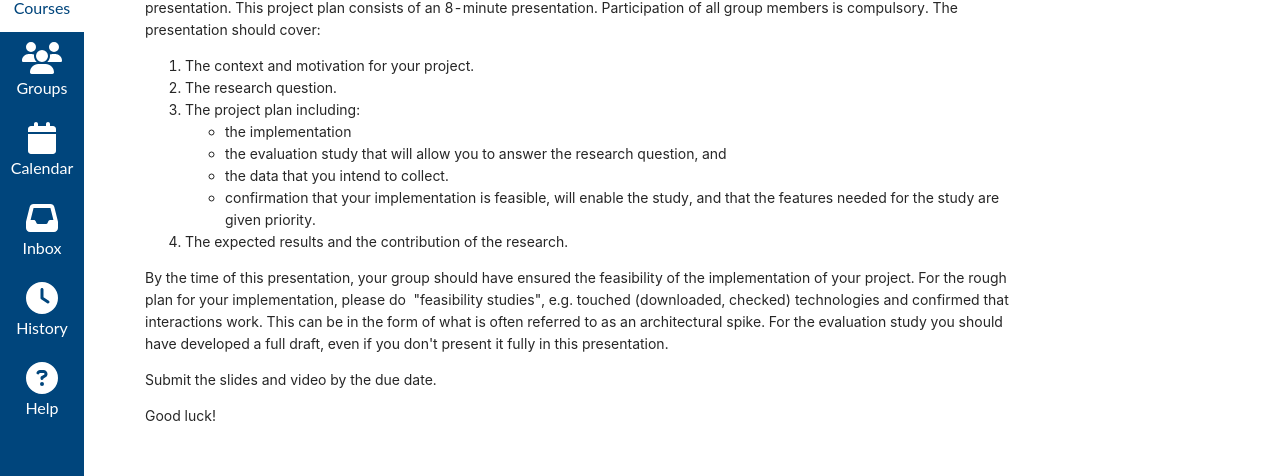
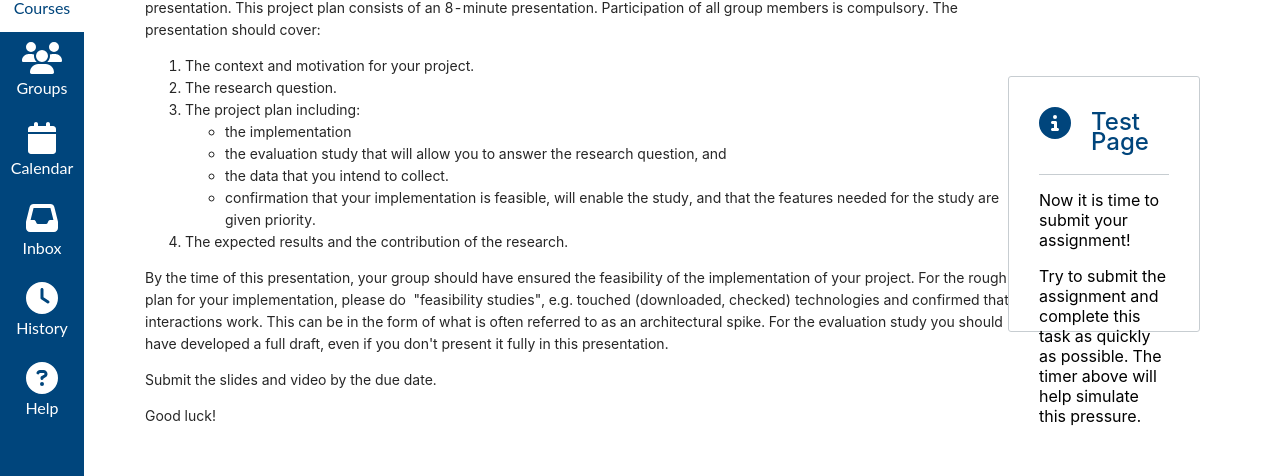
Before and after one commit to yil409/705-project, a React (Create React App) app in the folder frontend/: page /test in a window 1280 px wide. Shown: the part 308-784 px from the top of the page. Built offline with nearby package versions, Linux system fonts and the light colour scheme.

Commit message:
First commit

```diff
--- a/frontend/src/App.css
+++ b/frontend/src/App.css
@@ -86,3 +86,39 @@
   border:1px solid #000;
   background:transparent;
 }
+
+.instructionsAndPageName {
+  border-radius: 3px;
+
+  padding-left: 30px;
+  padding-right: 30px;
+  padding-top: 30px;
+  height: 20vw;
+  width: 15vw;
+
+  border: 1px solid #c7cdd1;
+  color: black;
+  font-size: 1rem;
+  line-height: 20px;
+
+  position: fixed;
+  bottom: 160px;
+  right: 80px;
+}
+.instructionsAndPageNameHeader {
+  display:flex;
+  color: #00457C;
+  border-bottom: 1px solid #c7cdd1;
+  margin-bottom: 15px;
+}
+.instructionsAndPageNameHeader h3 {
+  padding-left: 20px;
+  padding-top: 5px;
+  padding-bottom: 10px;
+  font-size: 1.5rem;
+  color: #00457C;
+}
+.instructionsAndPageName p {
+  float: left;
+  width: 100%;
+}
--- a/frontend/src/Componet/DesignPage.js
+++ b/frontend/src/Componet/DesignPage.js
@@ -6,7 +6,8 @@ import UploadButton from './design/DesignUploadButton';
 import StartAssignment from './design/DesignStartAssignment';
 import SubmitAssignment from './design/DesignSubmitAssignment';
 
-
+import { FontAwesomeIcon } from '@fortawesome/react-fontawesome'
+import { faCircleInfo } from '@fortawesome/free-solid-svg-icons'
 
 
 
@@ -65,8 +66,21 @@ function DesignPage () {
 
                 </div>
 
+                <div className='instructionsAndPageName'>
+                    <div className="instructionsAndPageNameHeader">
+                        <FontAwesomeIcon icon={faCircleInfo} size="2x"/>
+                        <h3> Design Page</h3>
+                    </div>
+
+                    <p>In this page, you can design how the assignment submission page will look. </p>
+                    <p>Click and drag the buttons within the boxed boundaries to resize and change their position. </p>
+                    <p></p>
+                    <p></p>
+                    <p>When you are ready, click the "Next Page" button.</p>
+                </div>
+
                 <div className="nextpageButton">
-                    <Link to="/popup" style={{color: "white"}}>NEXTPAGE</Link>
+                    <Link to="/popup" style={{color: "white"}}>NEXT PAGE</Link>
                 </div>
 
 
--- a/frontend/src/Componet/DesignPopup.js
+++ b/frontend/src/Componet/DesignPopup.js
@@ -12,6 +12,8 @@ import '.././App.css';
 
 import { styled } from '@mui/material/styles';
 
+import { FontAwesomeIcon } from '@fortawesome/react-fontawesome'
+import { faCircleInfo } from '@fortawesome/free-solid-svg-icons'
 
 
 export default function DesignPopup() {
@@ -109,6 +111,18 @@ export default function DesignPopup() {
                     <FileSelection onSubmit={handleSubmit}/>
                 </Box>
             </center>
+            <div className='instructionsAndPageName'>
+                    <div className="instructionsAndPageNameHeader">
+                        <FontAwesomeIcon icon={faCircleInfo} size="2x"/>
+                        <h3> Design Page</h3>
+                    </div>
+
+                    <p>In this page, you can design how the assignment popup modal window will look. </p>
+                    <p>Click and drag the buttons within the boxed boundaries to resize and change their position. </p>
+                    <p></p>
+                    <p></p>
+                    <p>When you are ready, click the "Next Page" button.</p>
+                </div>
 
             <div className="nextpageButton"> <Link to="/test" style={{color: "white"}}>NEXTPAGE</Link> </div>
         </div>
--- a/frontend/src/Componet/ResultPage.js
+++ b/frontend/src/Componet/ResultPage.js
@@ -4,6 +4,9 @@ import '.././App.css';
 import '.././Css/Result.css';
 import {XYPlot,XAxis,YAxis,VerticalGridLines,HorizontalGridLines,LineSeries} from 'react-vis';
 import 'react-vis/dist/style.css';
+
+import { FontAwesomeIcon } from '@fortawesome/react-fontawesome'
+import { faCircleInfo } from '@fortawesome/free-solid-svg-icons'
 
 export default function ResultPage() {
     const data = [
@@ -50,6 +53,20 @@ export default function ResultPage() {
                 </XYPlot>
                 </div>
             </div>
+
+            <div className='instructionsAndPageName'>
+                    <div className="instructionsAndPageNameHeader">
+                        <FontAwesomeIcon icon={faCircleInfo} size="2x"/>
+                        <h3> Results Page</h3>
+                    </div>
+
+                    <p>Here are the results from your experiment. </p>
+                    <p>With each iteration, how does the size and position of the buttons affect how quickly you are able to submit the assignment? </p>
+                    <p></p>
+                    <p></p>
+                    <p>When you are ready, click the "Next Page" button.</p>
+                </div>
+
             <div className="nextpageButton">
                 <Link to="/" style={{color: "white"}}>RETRY</Link>
             </div>
--- a/frontend/src/Componet/StartPage.js
+++ b/frontend/src/Componet/StartPage.js
@@ -16,8 +16,8 @@ export default function StartPage() {
                 <div className='heading'><h1>Welcome, students!</h1></div>
                 <p>This little exercise will help you understand Fitts’ Law better. Let us begin by defining what Fitts’ Law is.</p>
 
-<p><b>Fitts’ Law</b>:</p>
-<p>The amount of time required for a person to move a pointer (e.g., mouse cursor) to a target area is a function of the distance to the target divided by the size of the target. Thus, the longer the distance and the smaller the target's size, the longer it takes.</p>
+<p style={{ paddingLeft: 20, marginBottom: 0}}><b>Fitts’ Law</b>:</p>
+<p style={{ paddingLeft: 20 }}>The amount of time required for a person to move a pointer (e.g., mouse cursor) to a target area is a function of the distance to the target divided by the size of the target. Thus, the longer the distance and the smaller the target's size, the longer it takes.</p>
 <p>In this activity, you will be required to upload an assignment within a given period of time using the default User Interface. Later on, you can alter the user interface as you see fit to record the lowest time required to submit the assignment. In turn, we hope this activity helps you in seeing the potential of a well-designed User Interface that complies with the principles of Fitts’ Law.</p>
 <p> Go on now, the clock is ticking!</p>
 
--- a/frontend/src/Componet/TestPage.js
+++ b/frontend/src/Componet/TestPage.js
@@ -9,10 +9,12 @@ import Box from "@mui/material/Box";
 import { DataGrid } from '@mui/x-data-grid';
 import FileSelection from './design/DesignFileSelection';
 
+import { FontAwesomeIcon } from '@fortawesome/react-fontawesome'
+import { faCircleInfo } from '@fortawesome/free-solid-svg-icons'
 //countdown Timer
 const renderTime = ({ remainingTime }) => {
     if (remainingTime === 0) {
-      return <div className="timer">Too lale...</div>;
+      return <div className="timer">Too late...</div>;
     }
 
     return (
@@ -313,6 +315,7 @@ const renderTime = ({ remainingTime }) => {
                                     )}
                                 </Popup>
                             </div>
+
                             <div className="fileUploadArea" style={{border: "solid 1px transparent"}}>
                                 <button style={submitbuttonstyle}  onClick={handleSubmitClick} >Submit Assignment</button>
                             </div>
@@ -336,6 +339,19 @@ const renderTime = ({ remainingTime }) => {
                         </div>
                     </div>
                 </div>
+
+                <div className='instructionsAndPageName'>
+                    <div className="instructionsAndPageNameHeader">
+                        <FontAwesomeIcon icon={faCircleInfo} size="2x"/>
+                        <h3> Test Page</h3>
+                    </div>
+
+                    <p>Now it is time to submit your assignment! </p>
+                    <p>Try to submit the assignment and complete this task as quickly as possible. The timer above will help simulate this pressure. </p>
+                    <p></p>
+                    <p></p>
+                    <p> The 'Next Page' button will become avaliable after the assignment is submitted. </p>
+                </div>
             </div>
 
 
```
Also changed, not shown: 1 other file (tests, documents, lock files or other folders).
